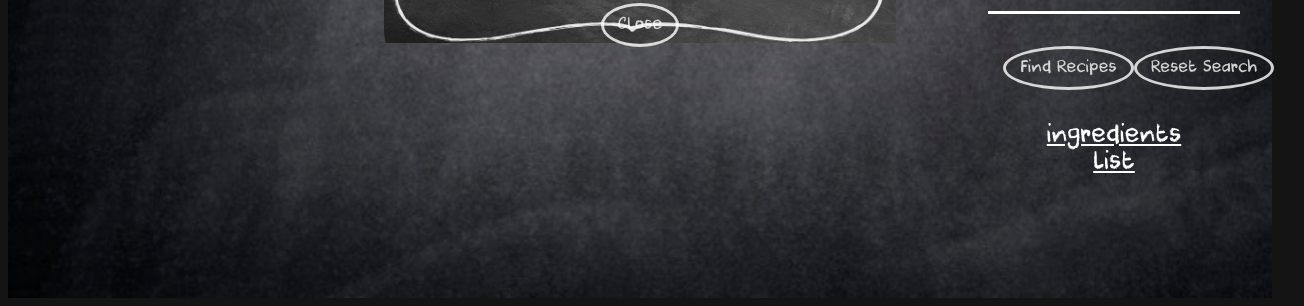
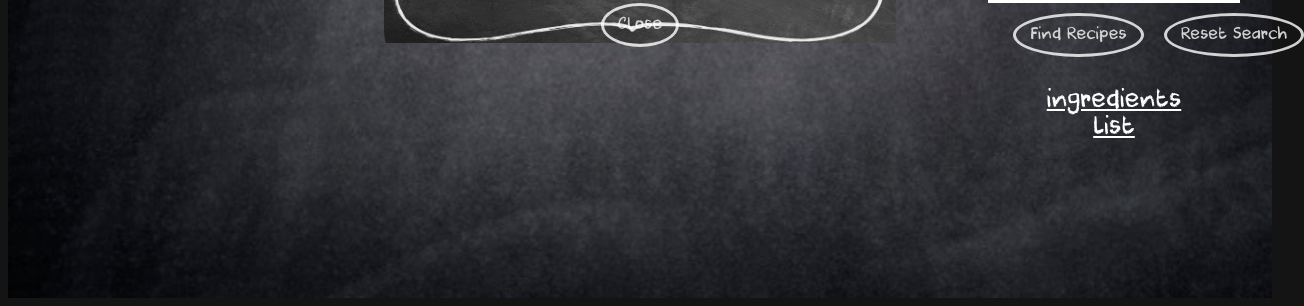
Before and after one commit to parfittchris/WhatsForDinner, a website: page index.html in a window 1280 px wide. Shown: the part 510-816 px from the top of the page, 1304 px wide, since content can reach past the window. Drawn offline with nearby package versions, Linux system fonts and the light colour scheme.

Commit message:
fix overlapping ingredients list

```diff
--- a/src/css/index.css
+++ b/src/css/index.css
@@ -150,7 +150,7 @@ body {
 
 .form-button-container {
     /* margin-top: 20px; */
-    padding-top: 10%;
+    padding-top: 3%;
     display: flex;
     justify-content: space-around;
     width: 70%;
@@ -158,24 +158,29 @@ body {
 
 .form-btn {
     transition-duration: .125s;
+    margin-left: 10px;
+    margin-right: 10px;
     padding: 10px 14px;
     border: 3px solid white;
     border-radius: 50%;
     opacity: 0.8;
+    z-index: 10;
 }
 
 .form-btn:hover {
     transition-duration: .125s;
-    transform: scale(1.25);
+    transform: scale(1.125);
     opacity: 1;
 }
 
 .ingredients-list-container {
+    margin-top: 5%;
     width: 100%;
     height: 30vh;
     display: flex;
     justify-content: center;
     list-style-type: none;
+    z-index: 0;
 }
 
 #ingredients-list {
@@ -195,7 +200,7 @@ body {
 }
 
 .ingredients-list-title {
-    margin-top: 25%;
+    margin-top: 3%;
     text-decoration: underline;
     font-size: 24px;
 }
```
